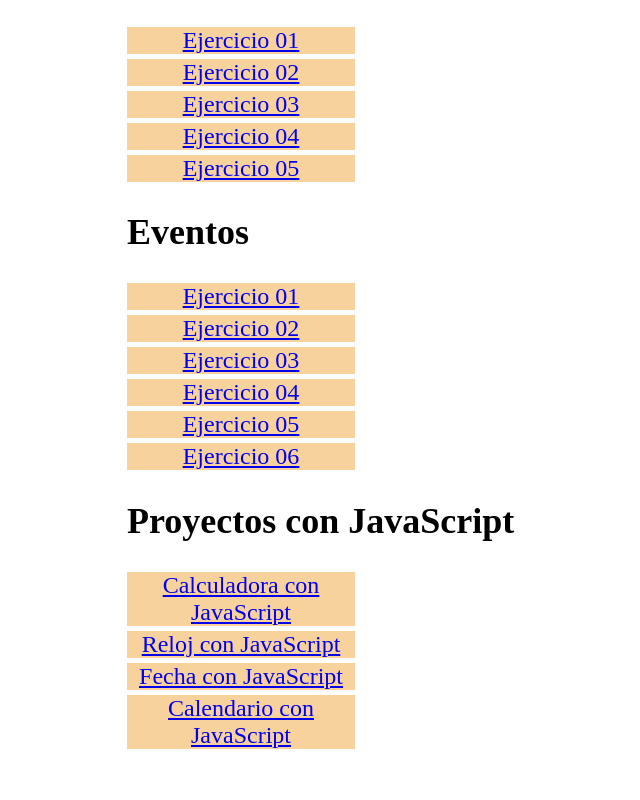
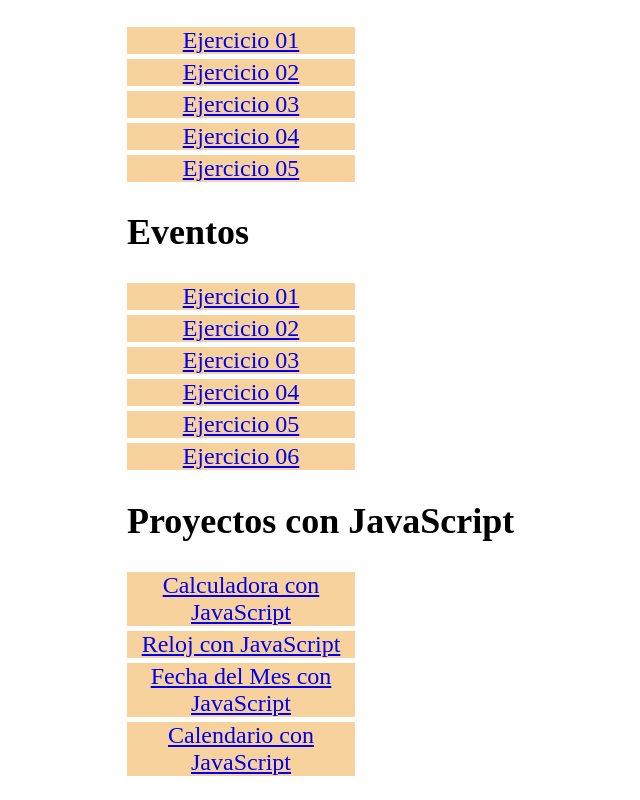
Before and after one commit to NormanSinay/norman_sinay, a plain HTML site: page index.html in a window 1280 px wide. Shown: the part 1690-2490 px from the top of the page, without its empty margins (385-1025 px from the left). Before the commit the page ends 2463 px from the top, so only its background shows below. Drawn offline with Linux system fonts and the light colour scheme.

Commit message:
Update index.html

```diff
--- a/index.html
+++ b/index.html
@@ -83,7 +83,7 @@
         <ul>
             <li><a href="calculadora/index.html">Calculadora con JavaScript</a></li>
             <li><a href="reloj/index.html">Reloj con JavaScript</a></li>
-            <li><a href="fecha/index.html">Fecha con JavaScript</a></li>
+            <li><a href="mes/index.html">Fecha del Mes con JavaScript</a></li>
             <li><a href="calendario/index.html">Calendario con JavaScript</a></li>
         </ul>
     </nav>
```
